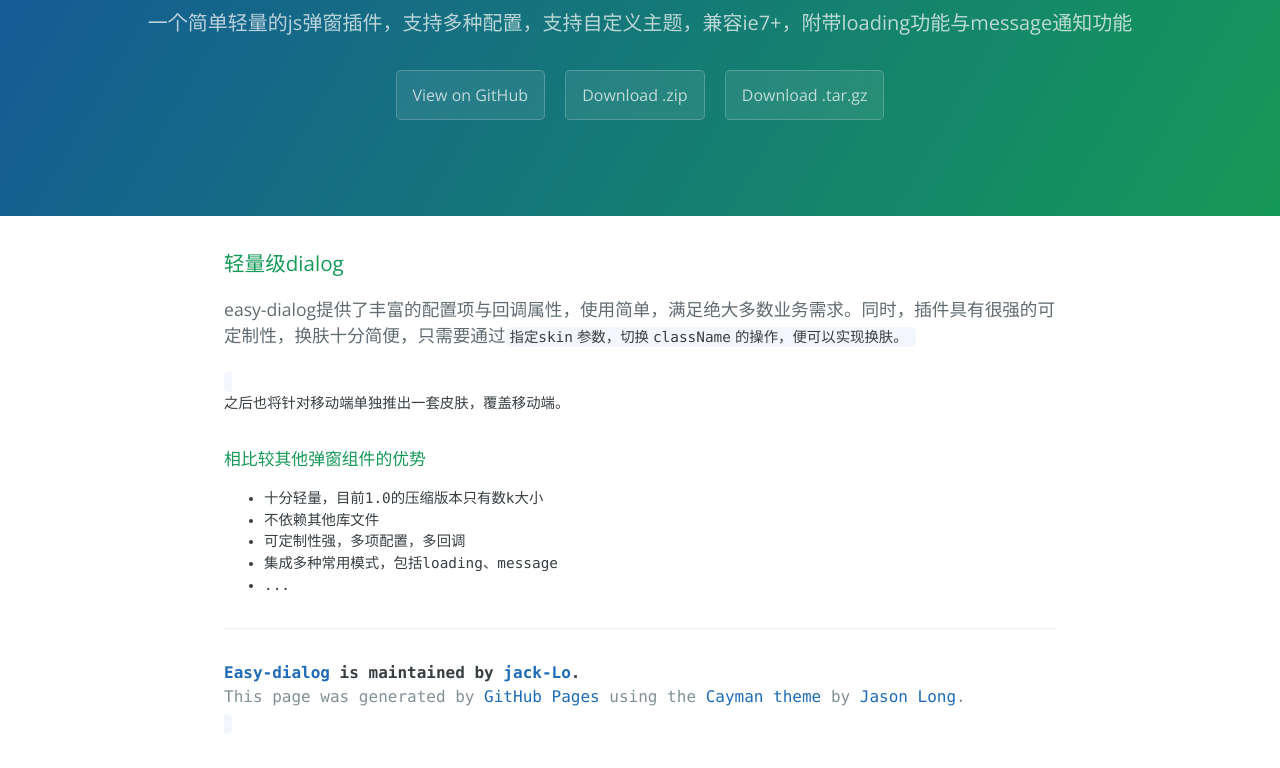
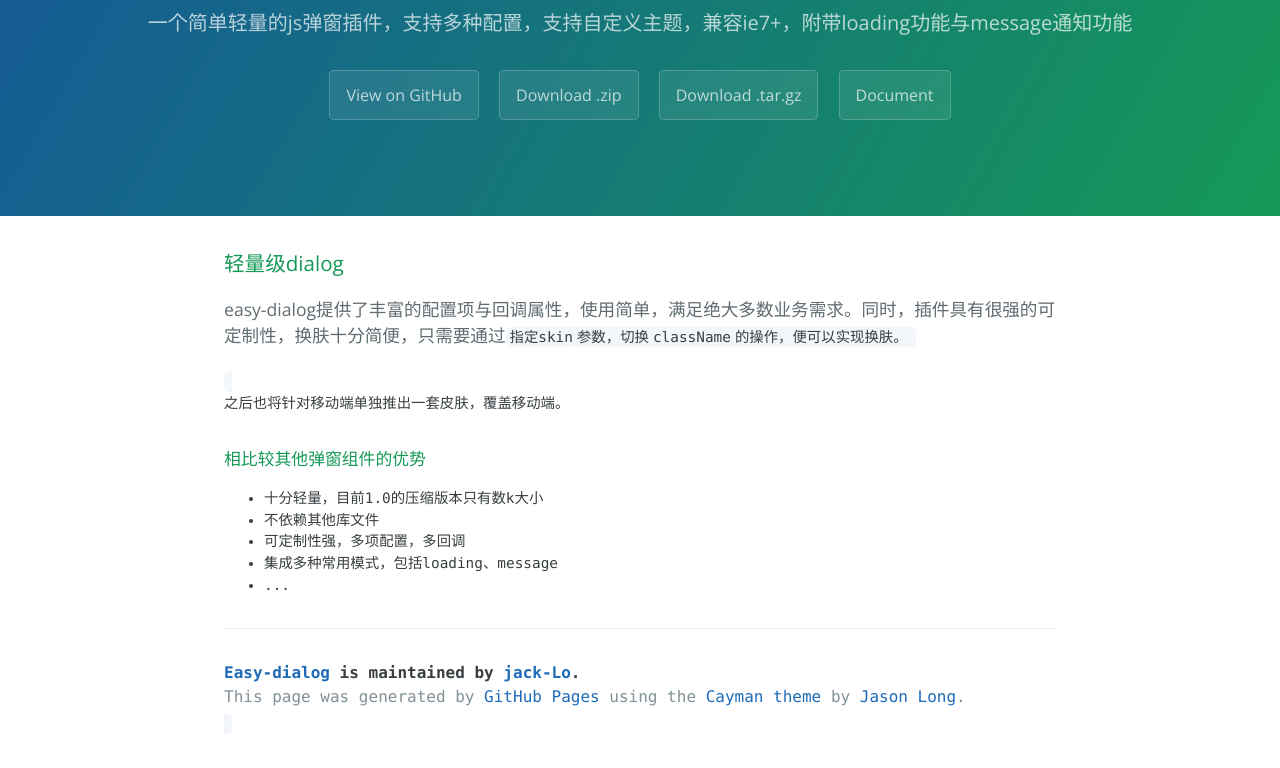
Before and after one commit to Jack-Lo/easy-dialog, a plain HTML site: page index.html in a window 1280 px wide. Shown: the part 167-935 px from the top of the page. Drawn offline with nearby package versions, Linux system fonts and the light colour scheme.

Commit message:
增加文档入口
增加文档入口

```diff
--- a/index.html
+++ b/index.html
@@ -16,6 +16,7 @@
       <a href="https://github.com/jack-Lo/easy-dialog" class="btn">View on GitHub</a>
       <a href="https://github.com/jack-Lo/easy-dialog/zipball/master" class="btn">Download .zip</a>
       <a href="https://github.com/jack-Lo/easy-dialog/tarball/master" class="btn">Download .tar.gz</a>
+      <a href="https://github.com/jack-Lo/easy-dialog/1.0" class="btn">Document</a>
     </section>
 
     <section class="main-content">
```
